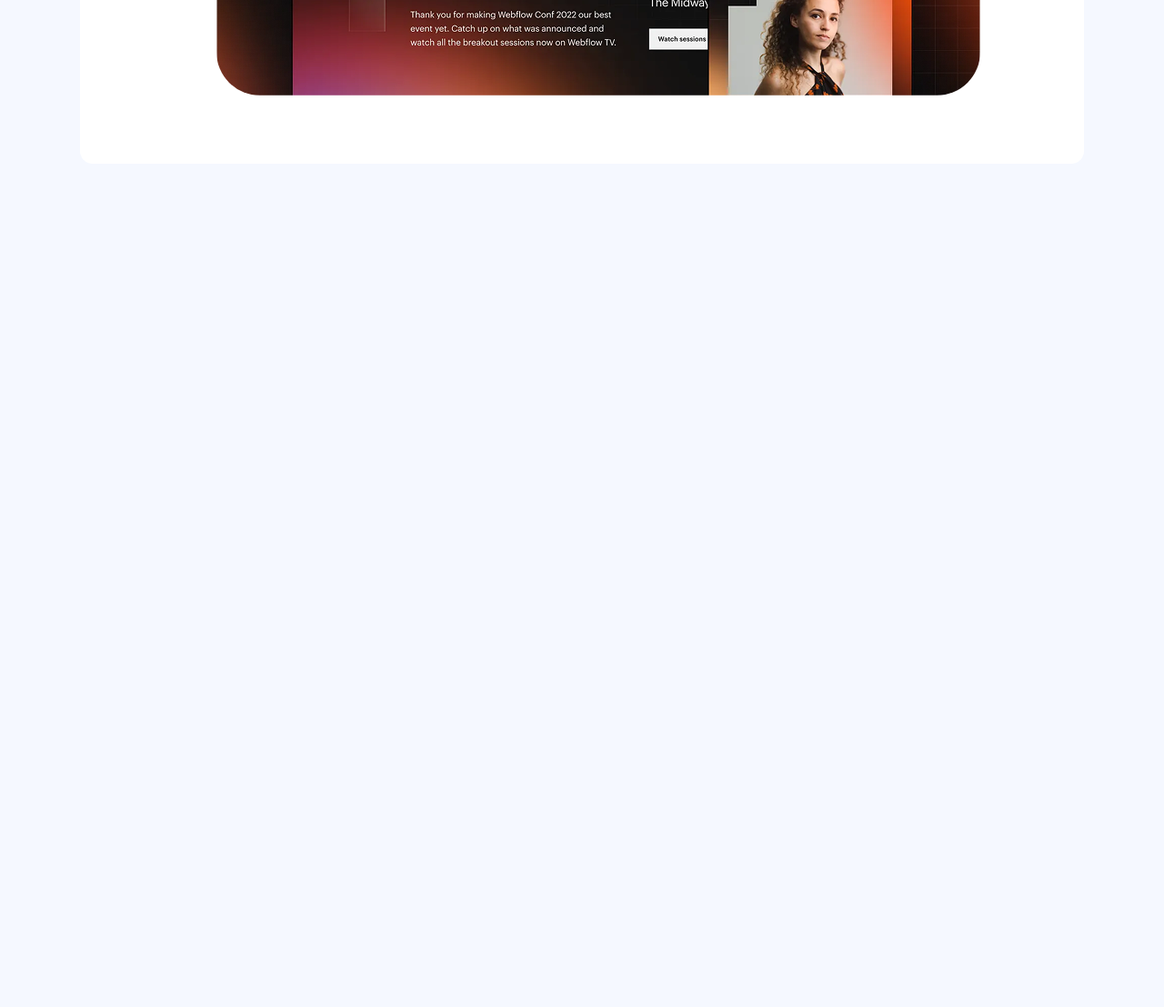
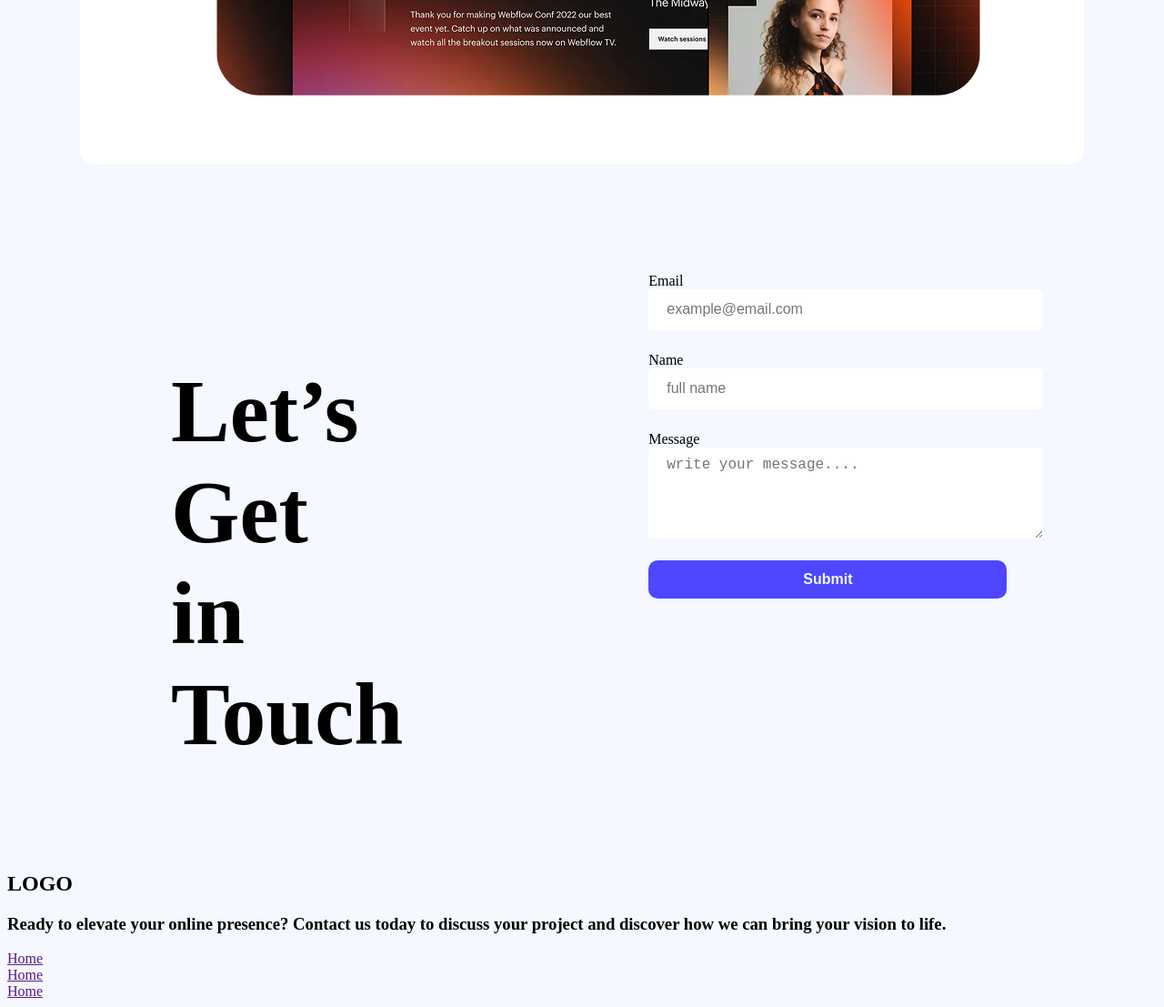
Before and after one commit to shahriarfahmid2/first-assigment-rakib, a plain HTML site: page index.html in a window 1280 px wide. Shown: the part 2567-3674 px from the top of the page at 91% size. Before the commit the page ends 2867 px from the top, so only its background shows below. Drawn offline with Linux system fonts and the light colour scheme.

Commit message:
done before footer

```diff
--- a/Style/design.css
+++ b/Style/design.css
@@ -35,6 +35,12 @@ nav ul li {
     border-width: 0px;
     font-size: 16px;
     font-weight: bold;
+    cursor: pointer;
+
+}
+
+.sign-up:hover {
+    background-color: #040404;
 }
 
 .div-header {
@@ -219,3 +225,111 @@ nav ul li {
     padding-top: 20px;
     border-radius: 48px;
 }
+
+/* form section start from here */
+
+.form-section {
+    display: flex;
+    justify-content: space-between;
+    gap: 100px;
+    padding: 0px 180px;
+    margin-top: 30px;
+    margin-bottom: 0px;
+}
+
+.form-title {
+    font-size: 97px;
+    font-weight: bold;
+    padding-right: 170px;
+}
+
+
+.form-column input[Type="text"], .form-column input[Type="email"] {
+  height: 25px;
+  border-radius: 5px;
+  border: none;
+  background-color: white;
+  display: block;
+  width: 100%;
+  padding: 10px 20px;
+  margin-bottom: 24px;
+  font-size: 16px;
+}
+
+.form-column textarea {
+  height: 80px;
+  border-radius: 5px;
+  border: none;
+  background-color: white;
+  display: block;
+  width: 100%;
+  padding: 10px 20px;
+  margin-bottom: 24px;
+  font-size: 16px;
+}
+
+
+.sign-up1 {
+    padding: 12px 170px;
+    border-radius: 10px;
+    background-color: #4E47FF;
+    border-color: none;
+    color: aliceblue;
+    border-width: 0px;
+    font-size: 16px;
+    font-weight: bold;
+    cursor: pointer;
+
+}
+
+.sign-up1:hover {
+    background: #040404;
+}
+
+.button1 {
+    text-align: center;
+    padding: 0%;
+    margin: 0%;
+}
+
+
+/* Footer Start from here */
+
+.footer-div
+
+
+
+
+
+
+
+
+
+
+
+
+
+
+footer {
+  padding: 130px 230px;
+  display: flex;
+  gap: 100px;
+}
+
+.footer-column {
+  width: 50%;
+}
+
+footer input[Type="text"], footer input[Type="email"], footer textarea {
+  height: 64px;
+  border-radius: 5px;
+  border: none;
+  background-color: white;
+  display: block;
+  width: 100%;
+  padding: 10px 20px;
+  margin-bottom: 24px;
+
+  font-size: 16px;
+
+}
--- a/index.html
+++ b/index.html
@@ -174,10 +174,57 @@
 
         </section>
 
+        <section class="form-section">
+
+            <div class="form-column">
+            <h3 class="form-title">Let’s Get in Touch</h3>
+
+        </div>
+
+
+        <div class="form-column">
+            <form action="">
+                <label for="">Email</label>
+                <input type="text" name="" id="" placeholder="example@email.com">
+
+                <label for="">Name</label>
+                <input type="text" name="" id="" placeholder="full name">
+
+                <label for="">Message</label>
+                <textarea name="" id="" placeholder="write your message...." cols="30" rows="15"></textarea>
+                <div class="button1">
+                    <input class="sign-up1" type="submit" value="Submit">
+                </div>
+            </form>
+
+        </div>
+
+        </section>
+
     </main>
 
     <footer>
 
+            <div class="footer-div">
+                <h2 class="footer-h2">LOGO</h2>
+                <h3 class="footer-h3">Ready to elevate your online presence? Contact us today to discuss your project and discover how we can bring your vision to life.</h3>
+
+                <div class="footer-flex-div">
+
+                <div class="footer-link">
+                    <a href="">Home</a>
+                </div>
+                <div class="footer-link">
+                    <a href="">Home</a>
+                </div>
+                <div class="footer-link">
+                    <a href="">Home</a>
+                </div>
+
+                </div>
+            </div>
+
+
     </footer>
 </body>
 </html>
```
